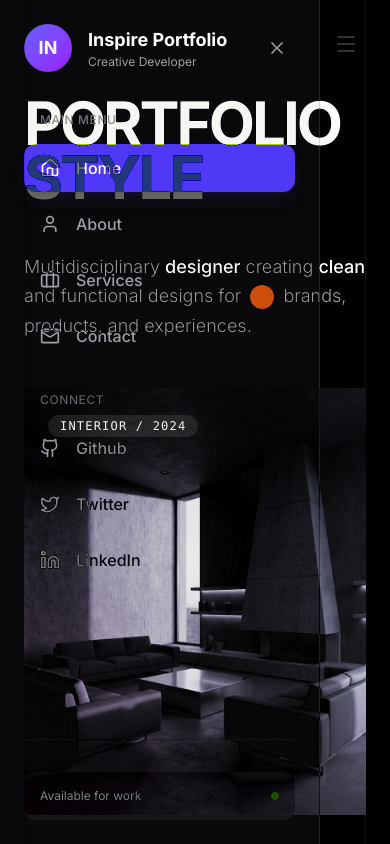
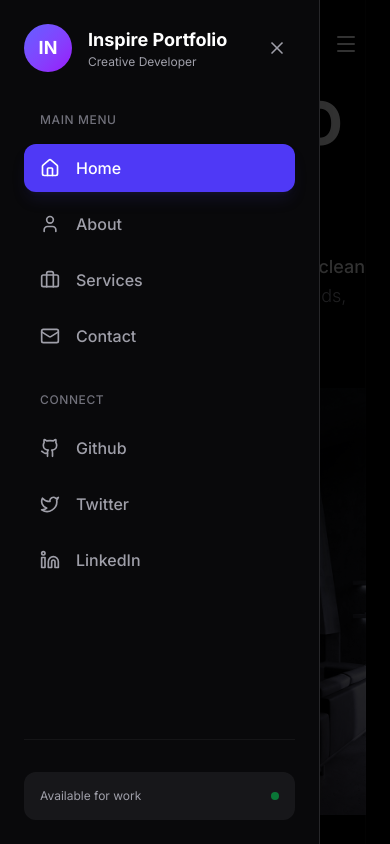
Before and after one commit to dilshandevxx/portfolio-upwork-my-work, a Next.js app: page / in a window 390 px wide. Both pictures are taken after a click on the button "Open menu". Shown: the top 844 px of the page. Built offline with nearby package versions, Linux system fonts and the light colour scheme.

Commit message:
change mobile nav bar

```diff
--- a/components/Header.tsx
+++ b/components/Header.tsx
@@ -63,8 +63,9 @@ export default function Header() {
   };
 
   return (
-    <header className="fixed top-0 left-0 right-0 z-50 flex items-center justify-between px-6 py-6 text-white mix-blend-difference">
-      <div className="flex items-center gap-12 z-50">
+    <header className="fixed top-0 left-0 right-0 z-50 px-6 py-6">
+      <div className="flex items-center justify-between w-full text-white mix-blend-difference relative z-50">
+        <div className="flex items-center gap-12">
           <Link href="/" className="text-xl font-bold tracking-tight">
             inspire
           </Link>
@@ -81,7 +82,7 @@ export default function Header() {
           </nav>
         </div>
 
-      <div className="flex items-center gap-4 z-50">
+        <div className="flex items-center gap-4">
           <button className="hidden md:block text-xs font-medium tracking-widest border border-zinc-700 px-4 py-2 rounded-full hover:bg-white hover:text-black transition-colors">
             LET'S TALK
           </button>
@@ -92,6 +93,7 @@ export default function Header() {
           >
             <Menu size={24} />
           </button>
+        </div>
       </div>
 
       <AnimatePresence>
@@ -113,7 +115,7 @@ export default function Header() {
               animate="open"
               exit="closed"
               variants={sidebarVariants}
-              className="fixed top-0 left-0 bottom-0 w-[85%] max-w-[320px] bg-zinc-950 z-[70] mix-blend-normal border-r border-zinc-800 shadow-2xl md:hidden overflow-y-auto"
+              className="fixed top-0 left-0 bottom-0 w-[85%] max-w-[320px] bg-zinc-950 z-[70] border-r border-zinc-800 shadow-2xl md:hidden overflow-y-auto"
             >
                 <div className="p-6 flex flex-col h-full">
                     {/* Header Profile */}
```
Lines whose indentation alone changed are shown as unchanged.
